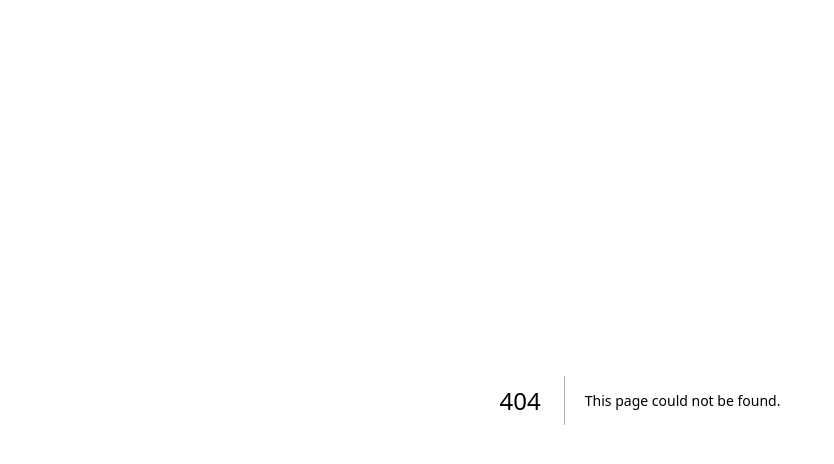
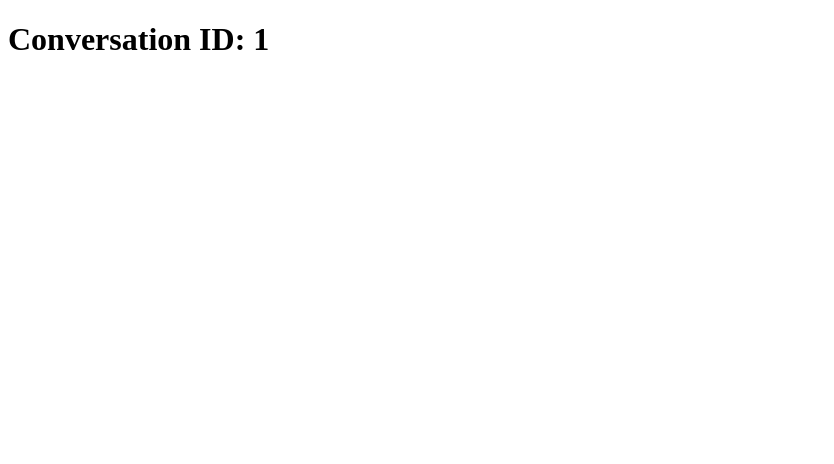
Before and after one commit to Stryv-Academics/stryv-app, a Next.js app: page /conversations/1 in a window 1280 px wide. Before the commit this address had no page. Shown: the top 464 px of the page, without its empty margins (0-834 px from the left). Built offline with nearby package versions, Linux system fonts and the light colour scheme.

Commit message:
Amend file structure to allow for dynamic routing

```diff
--- /dev/null
+++ b/src/pages/conversations/[conversation_id].tsx
@@ -0,0 +1,14 @@
+import { useRouter } from 'next/router';
+
+const ConversationPage = () => {
+    const router = useRouter();
+    const { conversation_id } = router.query;
+
+    return (
+        <div>
+            <h1>Conversation ID: {conversation_id as string}</h1>
+        </div>
+    );
+};
+
+export default ConversationPage;
```
Also changed, not shown: src/app/conversations/[conversationId].tsx (deleted).
